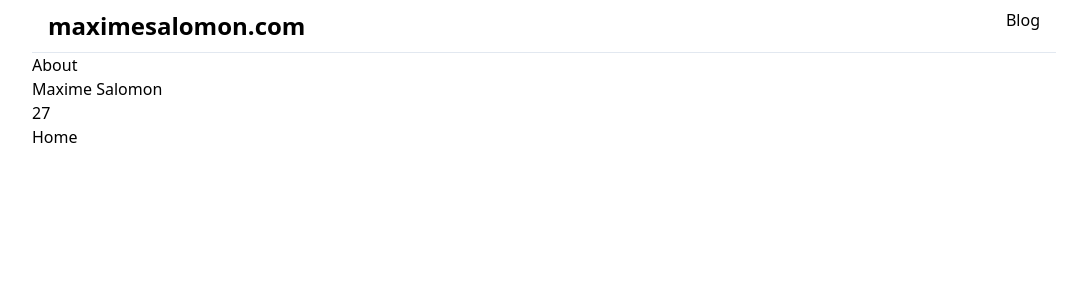
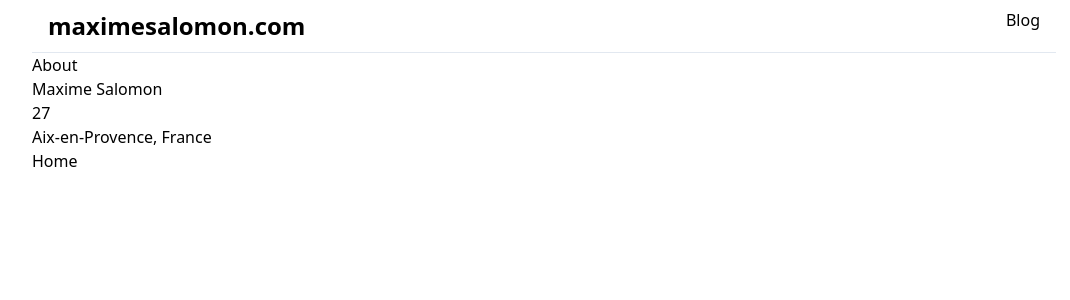
Before and after one commit to maximesalomon/maximesalomon, a Next.js app: page /about in a window 1280 px wide. Shown: the top 300 px of the page, without its empty margins (96-1166 px from the left). Built offline with nearby package versions, Linux system fonts and the light colour scheme.

Commit message:
Aix-en-Provence

```diff
--- a/pages/about.tsx
+++ b/pages/about.tsx
@@ -8,6 +8,7 @@ const AboutPage: React.FunctionComponent = () => (
     <h1>About</h1>
     <p>Maxime Salomon</p>
     <p>27</p>
+    <p>Aix-en-Provence, France</p>
     <p>
       <Link href="/">
         <a>Home</a>
```
